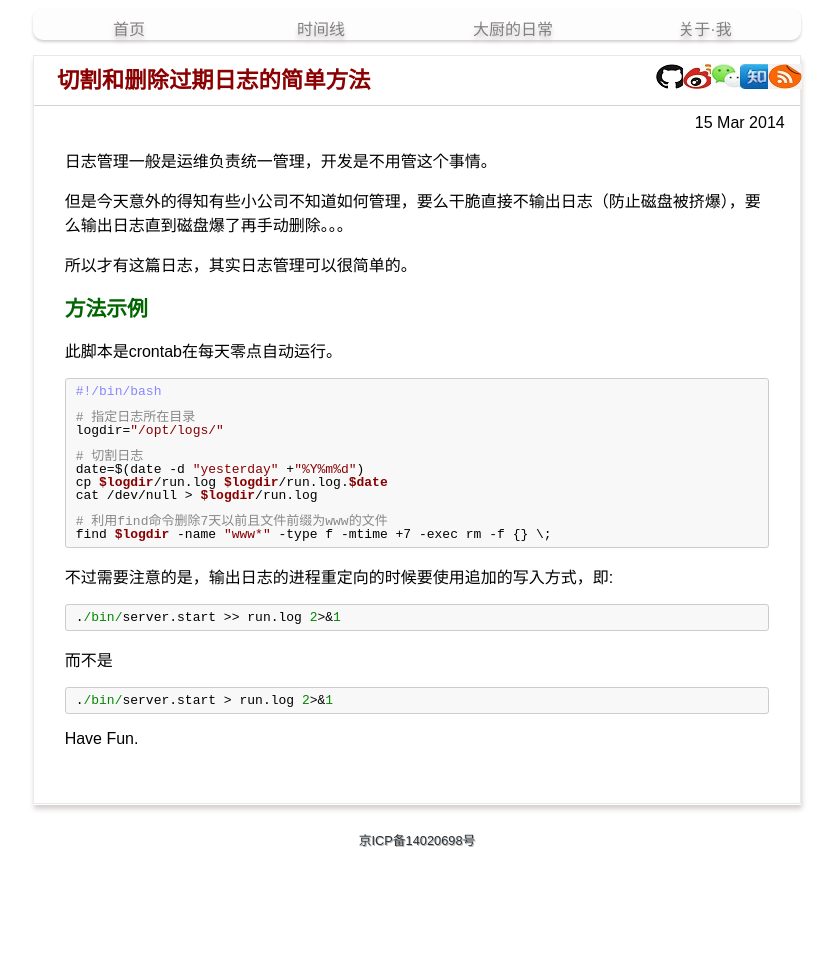
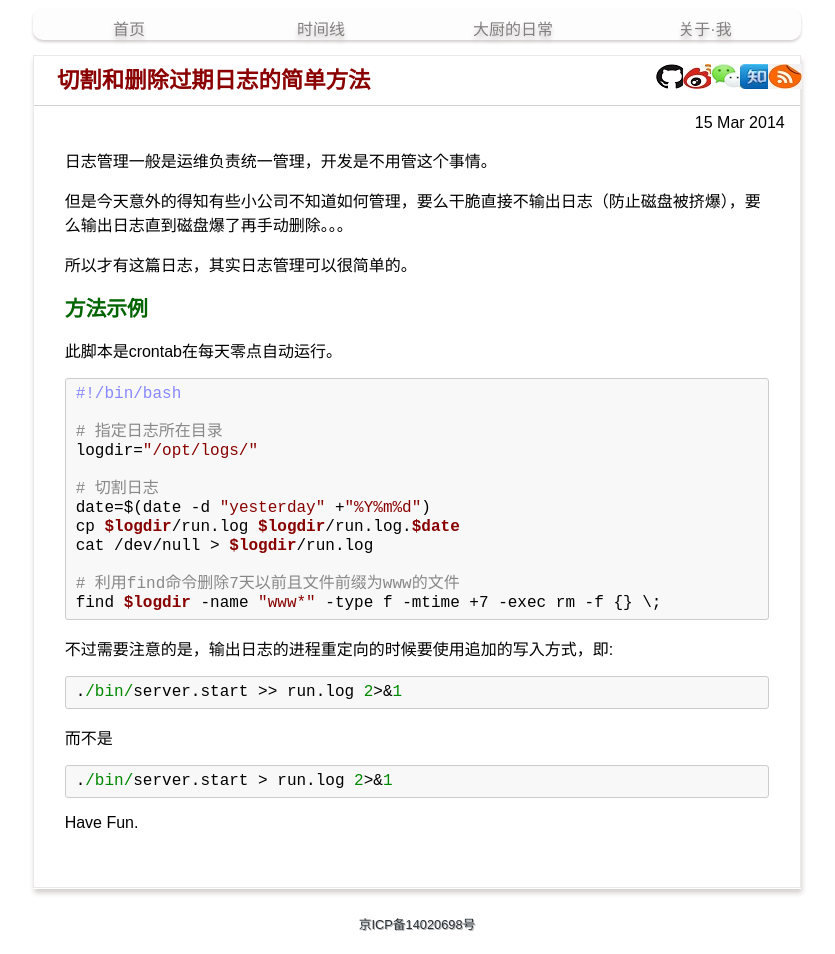
Before and after one commit to yanyiwu/blog, a Jekyll site: the page built from _posts/2014-03-15-ding-qi-shan-chu-shu-ju.md, in a window 1280 px wide. Shown: the whole page, without its empty margins (223-1058 px from the left). Built offline with Jekyll 4.4.1, drawn with Linux system fonts in a browser that asks for light colours; Markdown is read by kramdown in place of the engine named in the settings; comment, search, counter and statistics services are not loaded; before the commit the page ends 900 px from its top, so only the background shows below that.

Commit message:
prettify html <code> style

```diff
--- a/css/style.css
+++ b/css/style.css
@@ -66,15 +66,14 @@ li {
     margin-left: 5px;
 }
 
-
 blockquote {
     border-left: 4px lightgrey solid;
     padding-left: 5px;
     margin-left: 20px;
 }
+
 code {
-    font-size: 13px;
-    line-height:13px;
+    font-size: 36px;
     padding: 3px;
     margin: 0 2px;
     border: 1px solid #cccccc;
@@ -82,6 +81,7 @@ code {
     border-radius: 3px;
     white-space:pre;
 }
+
 pre code{
     background:none;
     padding:0;
@@ -89,6 +89,7 @@ pre code{
     border:0;
     border-radius:0;
 }
+
 pre {
     background-color: #f8f8f8;
     border: 1px solid #cccccc;
@@ -107,7 +108,6 @@ a {
 .photo {
     width:100%;
 }
-
 
 a:hover {
 	background-color: LightGrey;
@@ -248,6 +248,10 @@ nav a:hover{
         width: 60%;
     }
 
+    code {
+        font-size: 16px;
+    }
+
     .blog_post {
         padding: 0;
         margin: 2% 4%;
```
